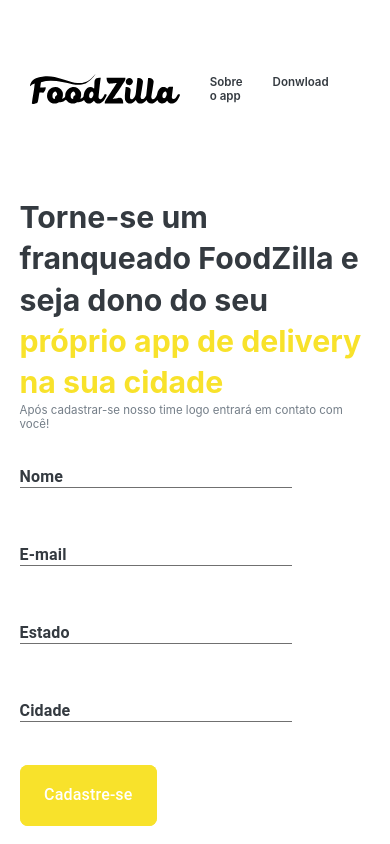
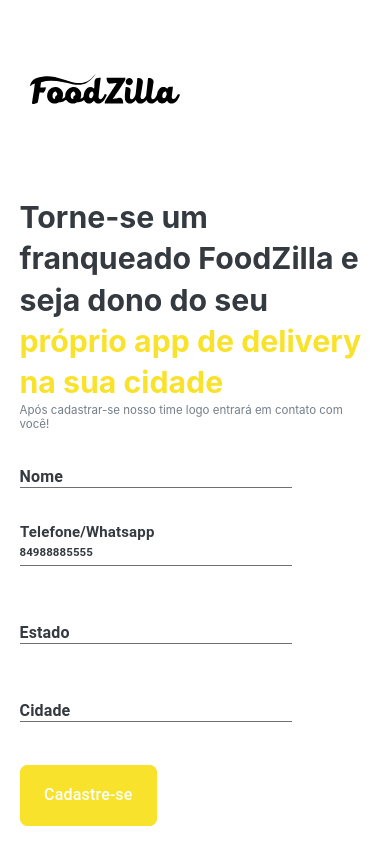
Before and after one commit to LostTechSoftware/fe_franchieses, a Next.js app: page / in a window 390 px wide. Shown: the top 844 px of the page. Built offline with nearby package versions, Linux system fonts and the light colour scheme.

Commit message:
email to phone and remove navigation

```diff
--- a/components/FormSection/firetore.js
+++ b/components/FormSection/firetore.js
@@ -4,7 +4,7 @@
 export default function fireStore(
   event,
   name,
-  email,
+  phoneNumber,
   uf,
   city,
   firebaseInitialized,
@@ -14,7 +14,7 @@
 
   if(
     !name ||
-    !email ||
+    !phoneNumber ||
     !uf ||
     !city
   ) return 'empty';
@@ -46,7 +46,7 @@
     try {
       await db.collection('people').add({
         Name: name,
-        Email: email,
+        Telefone: phoneNumber,
         Estado: uf,
         Cidade: city
       })
--- a/components/FormSection/index.js
+++ b/components/FormSection/index.js
@@ -1,6 +1,5 @@
 import { useState } from 'react';
 import TextField from '@material-ui/core/TextField';
-import MenuItem from '@material-ui/core/MenuItem';
 import { withStyles } from '@material-ui/core/styles';
 
 import DefaultButton from '../DefaultButton';
@@ -36,7 +35,7 @@
 
 export default function FormSection() {
   const [ name, setName ] = useState('');
-  const [ email, setEmail ] = useState('');
+  const [ phoneNumber, setPhoneNumber ] = useState('84988885555');
   const [ city, setCity ] = useState('');
   const [ uf, setUf ] = useState('');
 
@@ -46,7 +45,7 @@
     <main className={styles.container} id='form' >
       <form
         onSubmit={event =>
-          registerLead(event, name, email, uf, city, firebaseInitialized, setFirebaseInitialized)
+          registerLead(event, name, phoneNumber, uf, city, firebaseInitialized, setFirebaseInitialized)
         }
         className={styles.form}
       >
@@ -70,10 +69,15 @@
 
           <StyledTextField
             className={styles.input}
+            type='tel'
             style={{ width: '100%', maxWidth: 272}}
-            label='E-mail'
-            value={email}
-            onChange={event => setEmail(event.target.value)}
+            label='Telefone/Whatsapp'
+            value={phoneNumber}
+            onChange={event => {
+              let value = event.target.value;
+              value = value.replace(/[^0-9]/g, '');
+              setPhoneNumber(value)}
+            }
           />
 
           <StyledTextField
@@ -82,10 +86,7 @@
             label='Estado'
             value={uf}
             onChange={event => setUf(event.target.value)}
-          >
-            <MenuItem value="10">Ten</MenuItem>
-            <MenuItem value="20">Twenty</MenuItem>
-          </StyledTextField>
+          />
 
           <StyledTextField
             className={styles.input}
--- a/components/Header/index.js
+++ b/components/Header/index.js
@@ -6,9 +6,6 @@
       <img src="icons/FoodZilla.svg" alt="FoodZilla"/>
 
       <nav className={styles.navBar}>
-        <a className={styles.selected}>Inicio</a>
-        <a>Sobre o app</a>
-        <a>Donwload</a>
       </nav>
     </header>
   );
```
